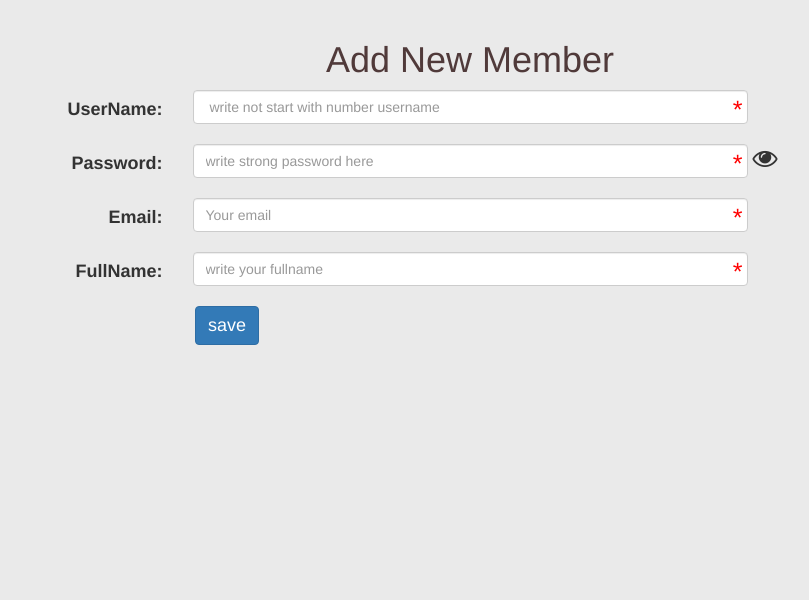
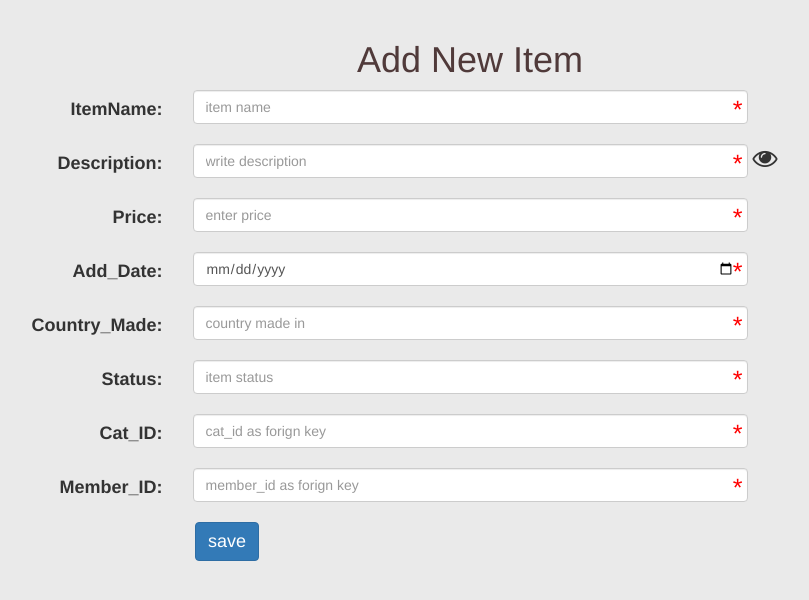
Before and after one commit to RefaatMahmoud/Hardware-Company-App, a PHP site: page /items.php?do=add in a window 1280 px wide. Shown: the part 52-652 px from the top of the page, without its empty margins (170-979 px from the left). Run offline with PHP 8.4, Linux system fonts and the light colour scheme; a user stored in the database is signed in.

Commit message:
Deleting itemForm.php File

```diff
--- a/Admin/Items.php
+++ b/Admin/Items.php
@@ -8,6 +8,7 @@
 
     ob_start();
     session_start(); //Resume Session
+
     if(isset($_SESSION['username']))
     {
         $title = 'items';
@@ -69,7 +70,7 @@ session_start(); //Resume Session
                     ?>
                 </table>
             </div>
-                      <a href='itemForm.php' class="btn btn-primary"><li class="AddBtn fa fa-user-plus">Add a new Item</li></a>
+                      <a href='items.php?do=add' class="btn btn-primary"><li class="AddBtn fa fa-user-plus">Add a new Item</li></a>
         </div>
          <?php
         }
@@ -78,38 +79,63 @@ session_start(); //Resume Session
         ================== Add Form =================
         ================================================
         */
-
-        else if($do=='add')
+    else if($do == "add")
     {
       ?>
+
 <div class="container">
-  <h1 class="text-center">Add New Member</h1>
+  <h1 class="text-center">Add New Item</h1>
   <form class="form-horizontal" role="form" action="?do=insert" method="POST">
     <div class="form-group">
         <input type="hidden" name="userid">
-      <label class="control-label col-sm-2 col-md-3">UserName:</label>
+      <label class="control-label col-sm-2 col-md-3">ItemName:</label>
       <div class="col-sm-10 col-md-6">
-        <input type="text" class="form-control" name="username"
-               placeholder=" write not start with number username" autocomplete="off" required="required">
+        <input type="text" class="form-control" name="itemname"
+               placeholder="item name" autocomplete="off" required="required">
         </div>
     </div>
     <div class="form-group">
-      <label class="control-label col-sm-2 col-md-3" for="pwd">Password:</label>
+      <label class="control-label col-sm-2 col-md-3" for="description">Description:</label>
       <div class="col-sm-10 col-md-6">
-        <input type="password" class="password form-control" name="password" placeholder="write strong password here" autocomplete="new-password" required="required">
+        <input type="text" class="password form-control" name="description" placeholder="write description" autocomplete="new-password" required="required">
         <i class="show-pass fa fa-eye fa-2x"></i>
       </div>
     </div>
       <div class="form-group">
-      <label class="control-label col-sm-2 col-md-3" for="email">Email:</label>
+      <label class="control-label col-sm-2 col-md-3" for="price">Price:</label>
       <div class="col-sm-10 col-md-6">
-        <input type="email" class="form-control" name="email" placeholder="Your email" required="required">
+        <input type="text" class="form-control" name="price" placeholder="enter price" required="required">
       </div>
     </div>
       <div class="form-group">
-      <label class="control-label col-sm-2 col-md-3" for="pwd">FullName:</label>
+      <label class="control-label col-sm-2 col-md-3" for="adddate">Add_Date:</label>
       <div class="col-sm-10 col-md-6">
-        <input type="text" class="form-control" name="fullname" placeholder="write your fullname" required="required">
+        <input type="date" class="form-control" name="adddate" placeholder="add date" required="required">
+      </div>
+      </div>
+      <div class="form-group">
+      <label class="control-label col-sm-2 col-md-3" for="countrymade">Country_Made:</label>
+      <div class="col-sm-10 col-md-6">
+        <input type="text" class="form-control" name="countrymade" placeholder="country made in" required="required">
+      </div>
+      </div>
+      <div class="form-group">
+      <label class="control-label col-sm-2 col-md-3" for="status">Status:</label>
+      <div class="col-sm-10 col-md-6">
+        <input type="text" class="form-control" name="status" placeholder="item status" required="required">
+      </div>
+      </div>
+      <div class="form-group">
+      <label class="control-label col-sm-2 col-md-3" for="catid">Cat_ID:</label>
+      <div class="col-sm-10 col-md-6">
+        <input type="text" class="form-control" name="catid" placeholder="cat_id as forign key" required="required">
+      </div>
+      </div>
+
+      <div class="form-group">
+      <label class="control-label col-sm-2 col-md-3" for="memberid">Member_ID:</label>
+      <div class="col-sm-10 col-md-6">
+        <input type="text" class="form-control" name="memberid" placeholder="member_id as forign key" required="required">
       </div>
       </div>
     <div class="form-group">
@@ -119,6 +145,7 @@ session_start(); //Resume Session
     </div>
   </form>
 </div>
+
 <?php
 }
         /*
@@ -294,55 +321,75 @@ if($_SERVER['REQUEST_METHOD'] == "POST")
     }
         /*
             ===============================================================
-            ============== Insert code From $do=add =======================
+            ============== Insert code From $do=insert =======================
             ===============================================================
         */
-  else if($do == "insert")
+  else if($do == 'insert')
     {
+
+
           if($_SERVER['REQUEST_METHOD'] == "POST")
               {
               //collect Data By Post
-    $user = $_POST['username'];
-    $email = $_POST['email'];
-    $fullname = $_POST['fullname'];
-    $id = $_POST['userid'];
-    $pass = $_POST['password'];
-    $hash = sha1($pass);
+              $itemName = $_POST['itemname'];
+              $description = $_POST['description'];
+              $price = $_POST['price'];
+              $date = $_POST['adddate'];
+              $countryMade = $_POST['countrymade'];
+              $status=$_POST['status'];
+              $catId=$_POST['catid'];
+              $memberId=$_POST['memberid'];
+
+
               //Validation in my form
+
               $formError = array();
               echo "<div class='container'>";
-    if(is_numeric($user))
+              if(empty($itemName))
               {
-        $formError[0] = "username can't be a start with number";
+                  $formError[0] = "Item Name can't be empty";
+                  echo"1<h1>shokry suleiman</h1>";
               }
-    if(is_numeric($fullname))
+              if(empty($description))
               {
-        $formError[1] = "Fullname can't be a start with number";
+                  $formError[1] = "description can't be empty";
+                  echo"2<h1>shokry suleiman</h1>";
               }
-    if(empty($user))
+              if(empty($price))
               {
-        $formError[2] = "You can't make username is <strong> Empty </strong>";
+                  $formError[2] = "price can't be empty";
+                  echo"3<h1>shokry suleiman</h1>";
               }
-    if(empty($email))
+              if(empty($date))
               {
-        $formError[3] = "You can't make email is <strong> Empty </strong>";
+                  $formError[3] = "date can't be empty";
+                  echo"4<h1>shokry suleiman</h1>";
               }
-    if(empty($fullname))
+              if(empty($countryMade))
               {
-        $formError[4] = "You can't make fullname is <strong> Empty </strong>";
+                  $formError[4] = "country Made can't be empty ";
+                  echo"5<h1>shokry suleiman</h1>";
               }
-    if(empty($pass))
+              if(empty($status))
               {
-        $formError[5] = "You can't make password is <strong> Empty </strong>";
+                  $formError[5] = "status can't be empty";
+                  echo"<h1>6shokry suleiman</h1>";
               }
-    if(strlen($pass) < 6 )
+              if(empty($catId))
               {
-        $formError[6] = "Your password is week";
+                  $formError[6] = "catId can't be String";
+                  echo"<h1>7shokry suleiman</h1>";
+              }
+              if(empty($memberId))
+              {
+                  $formError[7] = "memberId can't be String";
+                  echo"<h1>8shokry suleiman</h1>";
               }
               echo "</div>";
               //Get Data By prepare statment
               if(empty($formError))
               {
+                echo"<h1>shokry suleiman</h1>";
                   /*
                   //I can use this way to Insert
                $stmt = $con->prepare("Insert into users (Username,Email,Fullname,
@@ -351,25 +398,29 @@ if($_SERVER['REQUEST_METHOD'] == "POST")
               $stmt->execute(array($user,$email,$fullname,sha1($pass)));
                   */
               //call CheckItem to check username is exit or not
-    $check = CheckItem('Username' , 'adminusers' , $user);
-    if($check == 1)
-    {
-        echo "<div class='container'>";
-        echo "<div class='alert alert-danger text-center'>" .'<h3>this username is already exit </h3></div>';
-        echo "</div>";
-        header("REFRESH:3 ; URL=members.php?do=add");
-    }
-     else
-     {
-       $stmt = $con->prepare("Insert into adminusers (Username,Email,FullName,
-                          Password ,Date) values(:zuser , :zemail , :zfullname ,:zhash,now())");
+
+
+                 $stmt = $con->prepare("Insert into items(ItemID ,
+                        Name ,
+                Description ,
+                Price,
+                Add_Date ,
+                Country_Made ,
+                Status,
+                Cat_ID ,
+                Member_ID) values(:zname, :zdescription , :zprice ,:zAdd_Data,:zcoutrymade,:zstatus,:zcat_id,:zmember_id");
               //excute Data
+
               $stmt->execute(array(
-        'zuser' => $user ,
-        'zemail' => $email,
-        'zfullname' => $fullname ,
-        'zhash' => $hash
-    ));
+                  'zname' => $itemName ,
+                  'zdescription' => $description,
+                  'zprice' => $price ,
+                  'zAdd_Data' => $date,
+                  'zcoutrymade' => $countryMade ,
+                  'zstatus' => $status,
+                  'zcat_id' => $catId ,
+                  'zmember_id' => $memberId));
+
 
 
               //Count the number of rows
@@ -377,8 +428,7 @@ if($_SERVER['REQUEST_METHOD'] == "POST")
               echo "<div class='container'>";
               echo "<div class='alert alert-success text-center'>" .'<h3>1 Record inserted </h3></div>';
               echo "</div>";
-        header("REFRESH:3 ; URL=members.php?do=add");
-     }
+                  header("REFRESH:3 ; URL=items.php?do=add");
             }
            else
             {
@@ -388,8 +438,9 @@ if($_SERVER['REQUEST_METHOD'] == "POST")
                ==========================================
                */
 ?>
-<div class="container">
-  <h1 class="text-center">Add New Member</h1>
+
+<!--<div class="container">
+  <h1 class="text-center">Add New Item</h1>
   <form class="form-horizontal" role="form" action="?do=insert" method="POST">
     <div class="form-group">
         <input type="hidden" name="userid">
@@ -444,7 +495,7 @@ if($_SERVER['REQUEST_METHOD'] == "POST")
       </div>
     </div>
   </form>
-</div>
+</div>-->
                 <?php
 //                foreach($formError as $error)
 //                {
@@ -465,22 +516,30 @@ if($_SERVER['REQUEST_METHOD'] == "POST")
         */
     else if($do='delete')
     {
+
          //check if value userid is define and is numeric
          $userid = isset($_GET['userid'])&&is_numeric($_GET['userid']) ? intval($_GET['userid']) : 0;
+
          //preparing select Query
          $stmt = $con->prepare("select * From adminusers where UserID = ? LIMIT 1");
+
          //excute Query in DB
          $stmt->execute(array($userid));
+
          //Count the number of rows
          $count = $stmt->rowCount();
+
+
         //if userid in my DB will appear my form
     if($count>0)
     {
         //this binding method to prevent Sql Injunction
         $stmt = $con->prepare('DELETE FROM adminusers WHERE UserID = :zuser');
+
         //binding method
         $stmt->bindParam('zuser',$userid);
         $stmt->execute();
+
         echo "<div class='container'>";
         echo "<div class='alert alert-success text-center'>" .'<h2>1 Record Deleted </h2>  </div>';
         echo "<div class='alert alert-info text-center'><h3>You will Redirect to members page After 5 seconds</h3> </div>";
```
Also changed, not shown: Admin/itemForm.php (deleted, +0 -79 lines). Lines whose indentation alone changed are shown as unchanged.
